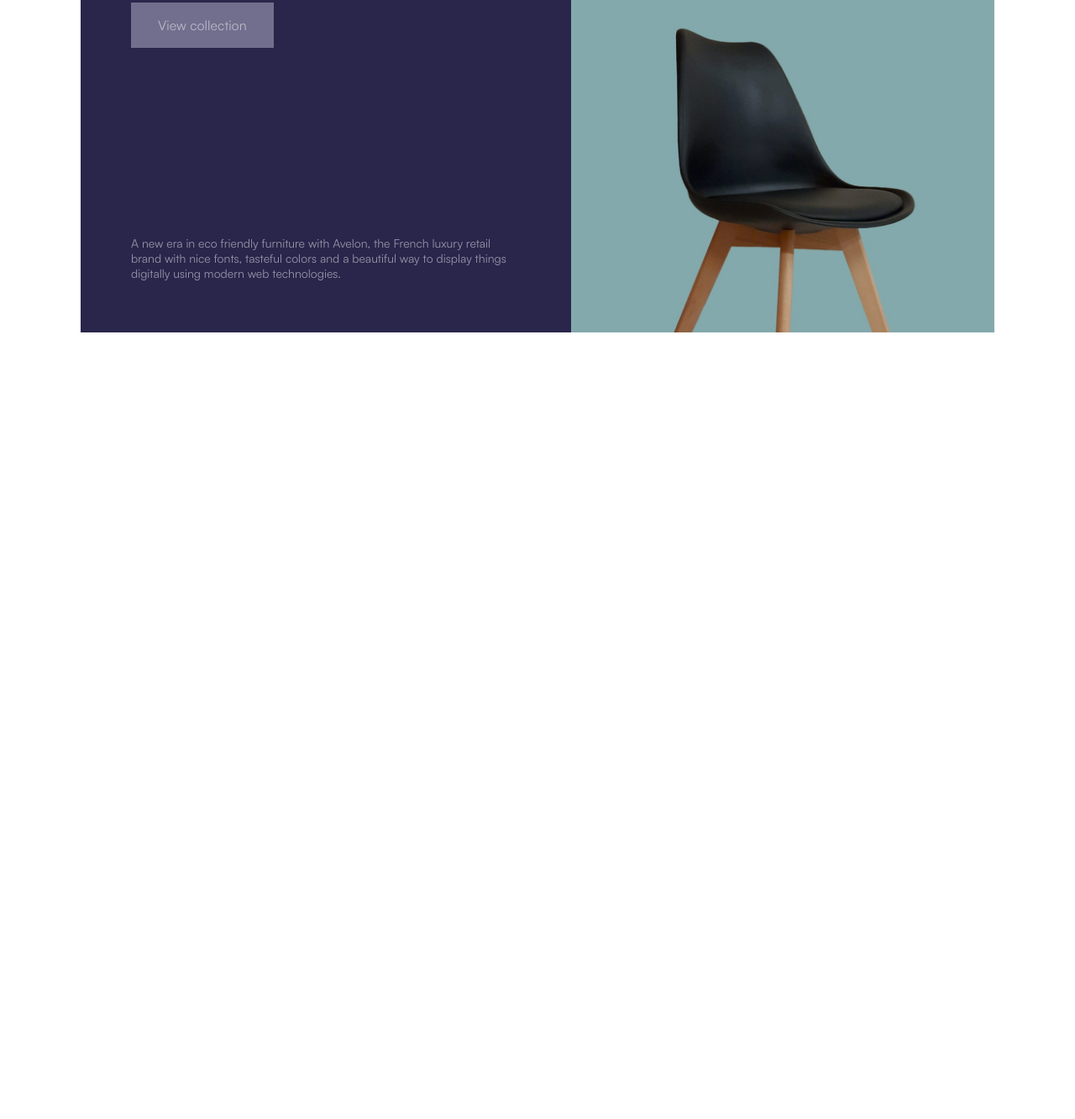
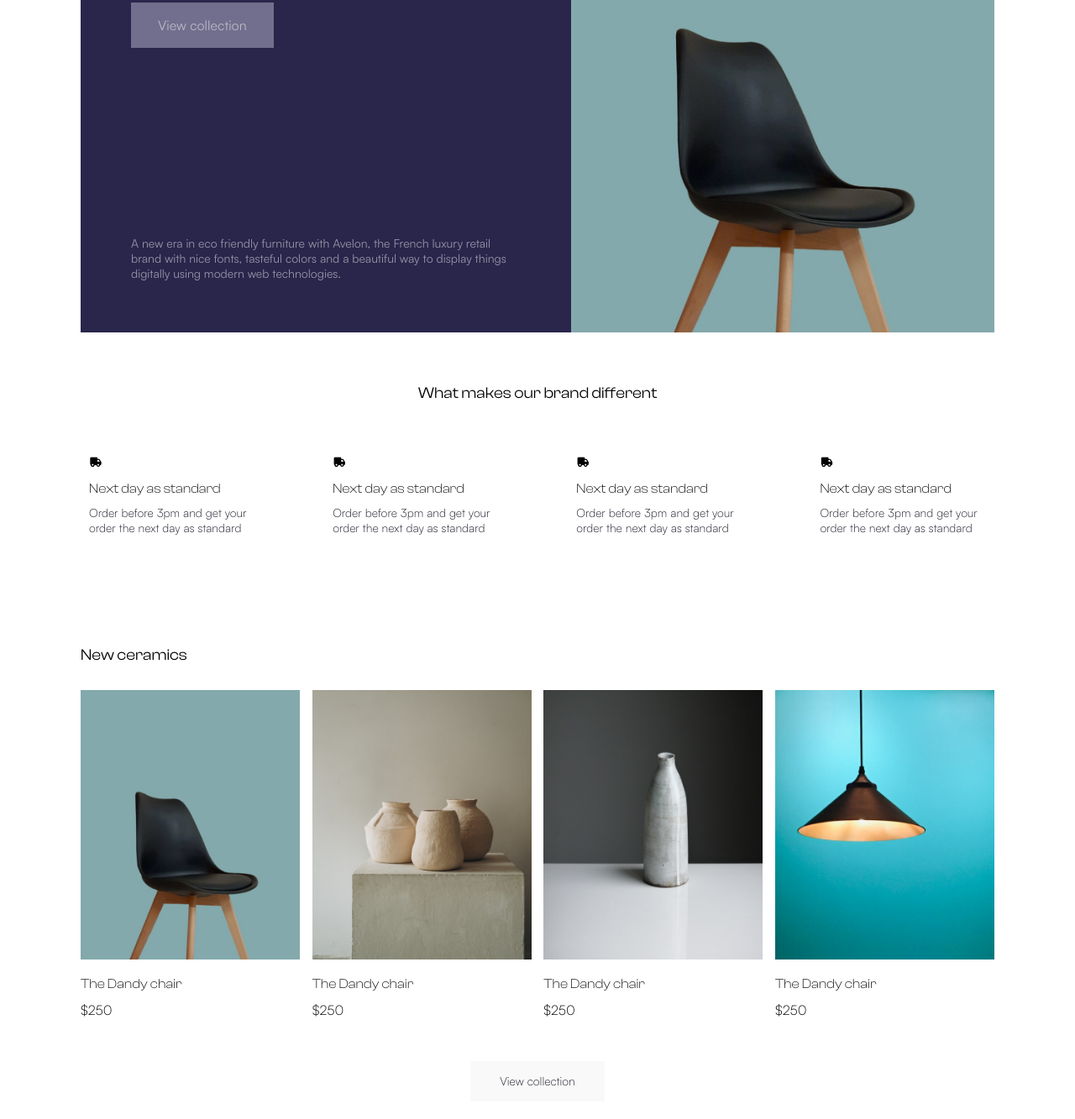
Before and after one commit to MCeferov/E-Commerce-Web-Site, a plain HTML site: page index.html in a window 1280 px wide. Shown: the part 347-1680 px from the top of the page at 84% size. Before the commit the page ends 803 px from the top, so only its background shows below. Drawn offline with nearby package versions, Linux system fonts and the light colour scheme.

Commit message:
arrival and features done

```diff
--- a/css/default.css
+++ b/css/default.css
@@ -18,12 +18,20 @@ li{
 }
 
 @font-face {
+    font-family: SatoshiLight;
+    src: url('../fonts/Satoshi/Satoshi-Light.otf');
+}
+@font-face {
     font-family: ClashMedium;
     src: url('../fonts/Clash/ClashDisplay-Medium.otf');
 }
 @font-face {
     font-family: ClashRegular;
     src: url('../fonts/Clash/ClashDisplay-Regular.otf');
+}
+@font-face {
+    font-family: ClashLight;
+    src: url('../fonts/Clash/ClashDisplay-Light.otf');
 }
 .container{
     width:85%;
--- a/css/media.css
+++ b/css/media.css
@@ -37,6 +37,13 @@
         order:3;
         margin-top: 32px;
     }
+
+    .feature-item{
+        width: 45%;
+    }
+    .feature-title{
+        margin-top:50px;
+    }
 }
 
 @media only screen and (max-width:1200px){
@@ -52,4 +59,20 @@
     .top-header{
         padding:20px 30px;
     }
+    .feature-item{
+        width:100%;
+        margin-bottom: 20px;
+    }
+
 }
+
+@media only screen and (max-width:768px){
+    .arrival-item{
+        width: 48%;
+        margin-bottom: 25px;
+    }
+    .collection-button a{
+        display: flex;
+        justify-content: center;
+    }
+}
--- a/css/style.css
+++ b/css/style.css
@@ -162,3 +162,102 @@ nav{
     height: 100%;
     object-fit: cover;
 }
+
+/* END Banner */
+
+/* Features */
+
+.feature-title{
+    padding-bottom:50px;
+    display: flex;
+    justify-content: center;
+}
+.feature-title h3{
+    font-family: ClashRegular;
+}
+.feature-list{
+    display: flex;
+    flex-wrap: wrap;
+    justify-content: space-between;
+}
+.feature-item{
+    width: 20%;
+    margin-bottom: 70px;
+    transition: all 0.5s ease-in-out;
+    padding:10px;
+}
+.feature-item:hover{
+    border-radius: 10px;
+    cursor: pointer;
+    transform: scale(1.1,1.1);
+    transition: all 0.5s ease-in-out;
+    box-shadow: 0px 0px 10px 5px rgba(0, 0, 0, 0.2);
+}
+.feature-item i{
+    margin-bottom: 15px;
+}
+.feature-item h4{
+    margin-bottom: 10px;
+    font-family: ClashLight;
+}
+.feature-item p{
+    font-size: 14px;
+    font-family: SatoshiLight;
+    color:var(--firstColor)
+}
+
+/* END Features */
+#new-arrivals{
+    margin:50px 0px;
+}
+.arrival-list{
+    display: flex;
+    flex-wrap: wrap;
+    justify-content: space-between;
+}
+.arrival-img{
+    width: 100%;
+    display: flex;
+    overflow: hidden;
+}
+.arrival-item{
+    width: 24%;
+}
+.arrival-item:hover img{
+    transform: scale(1.2,1.2);
+    transition: all 0.5s ease-in-out;
+}
+.arrival-item img{
+    width: 100%;
+    height: 100%;
+    object-fit: cover;
+    transition: all 0.5s ease-in-out;
+
+}
+.arrival-item p{
+    margin-top:20px;
+    margin-bottom: 10px;
+    font-family: ClashLight;
+}
+.arrival-item span{
+    font-family: SatoshiLight;
+}
+.arrival-title {
+    margin-bottom:30px;
+}
+.arrival-title h3{
+    font-family: ClashRegular;
+}
+.collection-button{
+    margin:50px 0px;
+    text-align:center;
+}
+.collection-button a{
+    color:var(--firstColor);
+    display: inline-block;
+    padding:15px 35px;
+    background-color: var(--firstBackColor);
+    font-family: SatoshiLight;
+    font-size: 14px;
+
+}
--- a/index.html
+++ b/index.html
@@ -43,7 +43,8 @@
       <nav class="bottom-header">
         <ul>
           <li>
-            <a href="#">All products
+            <a href="#"
+              >All products
               <span class="nav-line"></span>
             </a>
             <ul class="dropdown-list">
@@ -57,7 +58,8 @@
             </ul>
           </li>
           <li>
-            <a href="#">Plant pots
+            <a href="#"
+              >Plant pots
               <span class="nav-line"></span>
             </a>
             <ul class="dropdown-list">
@@ -71,7 +73,8 @@
             </ul>
           </li>
           <li>
-            <a href="#">Ceramics
+            <a href="#"
+              >Ceramics
               <span class="nav-line"></span>
             </a>
             <ul class="dropdown-list">
@@ -85,7 +88,8 @@
             </ul>
           </li>
           <li>
-            <a href="#">Tables
+            <a href="#"
+              >Tables
               <span class="nav-line"></span>
             </a>
             <ul class="dropdown-list">
@@ -99,7 +103,8 @@
             </ul>
           </li>
           <li>
-            <a href="#">Chairs
+            <a href="#"
+              >Chairs
               <span class="nav-line"></span>
             </a>
             <ul class="dropdown-list">
@@ -113,7 +118,8 @@
             </ul>
           </li>
           <li>
-            <a href="#">Crockery
+            <a href="#"
+              >Crockery
               <span class="nav-line"></span>
             </a>
             <ul class="dropdown-list">
@@ -127,7 +133,8 @@
             </ul>
           </li>
           <li>
-            <a href="#">Tableware
+            <a href="#"
+              >Tableware
               <span class="nav-line"></span>
             </a>
             <ul class="dropdown-list">
@@ -141,7 +148,8 @@
             </ul>
           </li>
           <li>
-            <a href="#">Cutlery
+            <a href="#"
+              >Cutlery
               <span class="nav-line"></span>
             </a>
             <ul class="dropdown-list">
@@ -159,6 +167,7 @@
     </header>
 
     <main>
+      <!-- Banner -->
       <section id="banner">
         <div class="container">
           <div class="left">
@@ -175,6 +184,91 @@
           </div>
         </div>
       </section>
+      <!-- END Banner -->
+
+      <!-- Features -->
+      <section id="features">
+        <div class="container">
+          <div class="feature-title">
+            <h3>What makes our brand different</h3>
+          </div>
+
+          <div class="feature-list">
+            <div class="feature-item">
+              <i class="bx bxs-truck"></i>
+              <h4>Next day as standard</h4>
+              <p>
+                Order before 3pm and get your order the next day as standard
+              </p>
+            </div>
+            <div class="feature-item">
+              <i class="bx bxs-truck"></i>
+              <h4>Next day as standard</h4>
+              <p>
+                Order before 3pm and get your order the next day as standard
+              </p>
+            </div>
+            <div class="feature-item">
+              <i class="bx bxs-truck"></i>
+              <h4>Next day as standard</h4>
+              <p>
+                Order before 3pm and get your order the next day as standard
+              </p>
+            </div>
+            <div class="feature-item">
+              <i class="bx bxs-truck"></i>
+              <h4>Next day as standard</h4>
+              <p>
+                Order before 3pm and get your order the next day as standard
+              </p>
+            </div>
+          </div>
+        </div>
+      </section>
+      <!-- END Features -->
+
+      <!-- New arrivals -->
+      <section id="new-arrivals">
+        <div class="container">
+            <div class="arrival-title">
+                <h3>New ceramics</h3>
+            </div>
+            <div class="arrival-list">
+                <div class="arrival-item">
+                    <div class="arrival-img">
+                        <img src="images/arrival1.png" alt="">
+                    </div>
+                    <p>The Dandy chair</p>
+                    <span>$250</span>
+                </div>
+                <div class="arrival-item">
+                    <div class="arrival-img">
+                        <img src="images/arrival2.png" alt="">
+                    </div>
+                    <p>The Dandy chair</p>
+                    <span>$250</span>
+                </div>
+                <div class="arrival-item">
+                    <div class="arrival-img">
+                        <img src="images/arrival3.png" alt="">
+                    </div>
+                    <p>The Dandy chair</p>
+                    <span>$250</span>
+                </div>
+                <div class="arrival-item">
+                    <div class="arrival-img">
+                        <img src="images/arrival4.png" alt="">
+                    </div>
+                    <p>The Dandy chair</p>
+                    <span>$250</span>
+                </div>
+            </div>
+            <div class="collection-button">
+                <a href="#">View collection</a>
+            </div>
+        </div>
+      </section>
+      <!-- END New arrivals -->
     </main>
 
     <!-- END -->
```
Also changed, not shown: images/arrival1.png (added), images/arrival2.png (added), images/arrival3.png (added), images/arrival4.png (added). Lines whose indentation alone changed are shown as unchanged.
